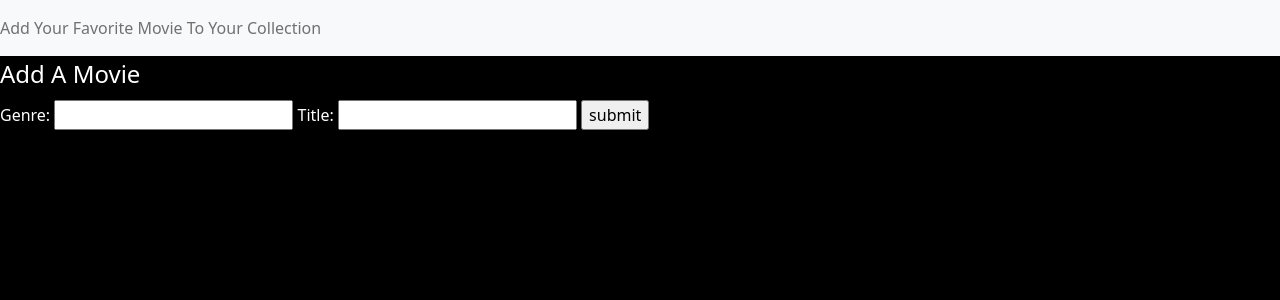
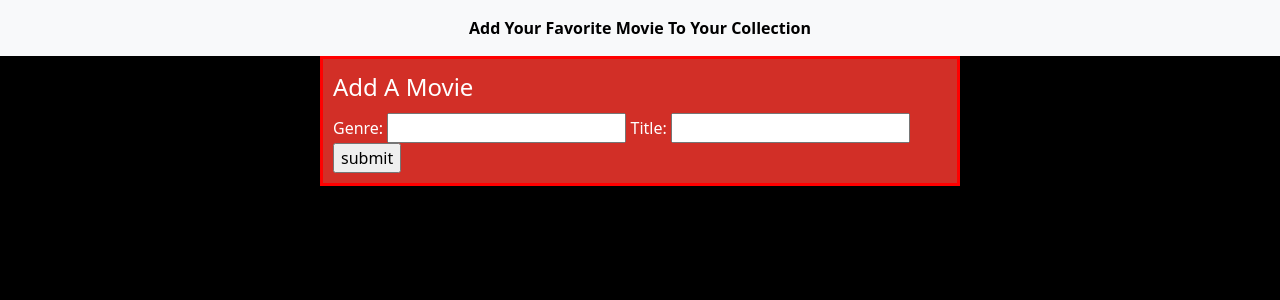
Before and after one commit to Lara5595/Spring_Boot_Practice, a Spring Boot app: page /posts/movies in a window 1280 px wide. Shown: the top 300 px of the page. Run offline with Spring Boot 4, Linux system fonts and the light colour scheme.

Commit message:
added a new color

```diff
--- a/src/main/resources/static/css/movies.css
+++ b/src/main/resources/static/css/movies.css
@@ -2,3 +2,29 @@ body{
     background-color: black;
     color: white;
 }
+
+#ads{
+    flex-direction: row;
+    justify-content: center;
+}
+
+#adsText{
+    color: black;
+    font-weight: bolder;
+}
+
+.middleForm{
+    display: flex;
+    margin: auto;
+    width: 50%;
+    border: 3px solid red;
+    padding: 10px;
+    align-items: center;
+    justify-content: center;
+    background-color: rgb(210,47,39);
+    /*align-items: center;*/
+}
+#otherContainer {
+    display: flex;
+    align-items: center;
+}
--- a/src/main/resources/templates/posts/movies.html
+++ b/src/main/resources/templates/posts/movies.html
@@ -8,13 +8,15 @@
     <script src="https://cdn.jsdelivr.net/npm/bootstrap@5.2.2/dist/js/bootstrap.bundle.min.js" integrity="sha384-OERcA2EqjJCMA+/3y+gxIOqMEjwtxJY7qPCqsdltbNJuaOe923+mo//f6V8Qbsw3" crossorigin="anonymous"></script>
 </head>
 <body>
-<nav class="navbar navbar-light bg-light">
-  <span class="navbar-text justify-content-center">
+<!--Navbar-->
+<nav class="navbar navbar-light bg-light" id="ads">
+  <span class="navbar-text" id="adsText">
     Add Your Favorite Movie To Your Collection
   </span>
 </nav>
 
-<fieldset>
+    <div class="middleForm">
+    <fieldset class="centerform">
         <legend>Add A Movie</legend>
         <!--    we use coffee/new that we created on  coffee controller-->
         <form action="/posts/movies" method="post">
@@ -25,5 +27,7 @@
             <input type="submit" value="submit">
         </form>
     </fieldset>
+    </div>
+
 </body>
 </html>
```
Lines whose indentation alone changed are shown as unchanged.
